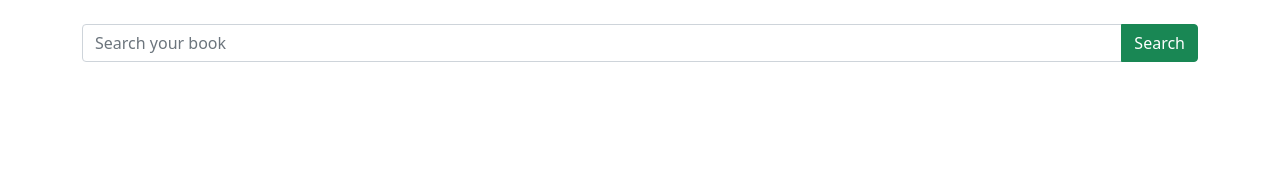
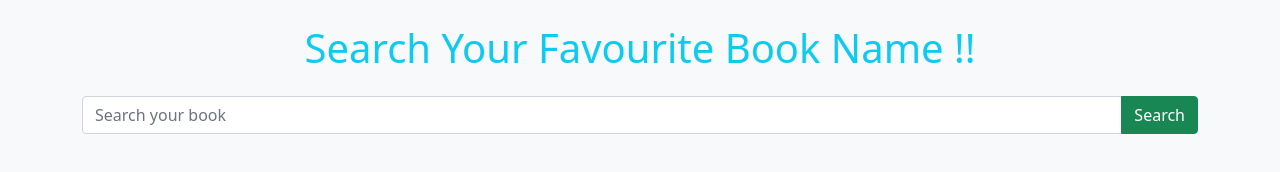
Before and after one commit to monir6163/book-archive, a plain HTML site: page index.html in a window 1280 px wide. Drawn offline with nearby package versions, Linux system fonts and the light colour scheme.

Commit message:
all done

```diff
--- a/index.html
+++ b/index.html
@@ -16,10 +16,11 @@
     </style>
 </head>
 
-<body>
+<body class="bg-light">
     <!-- search field -->
     <div class="container mt-4">
         <div class="w-100 mx-auto">
+            <h1 class="text-center text-info pb-3">Search Your Favourite Book Name !!</h1>
             <div class="input-group mb-3">
                 <input id="search-input" type="text" class="form-control" placeholder="Search your book"
                     aria-label="Search your book" aria-describedby="search-btn" />
```
